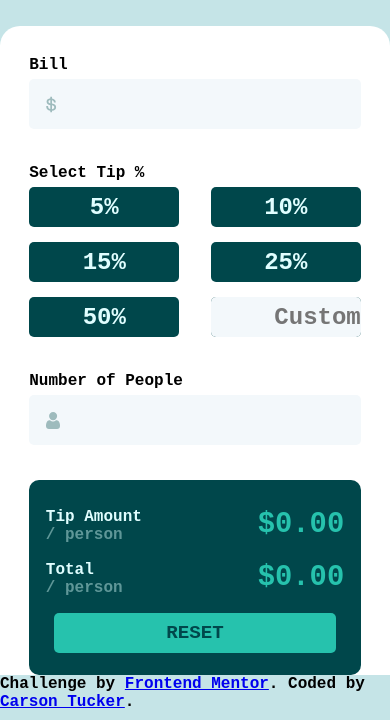
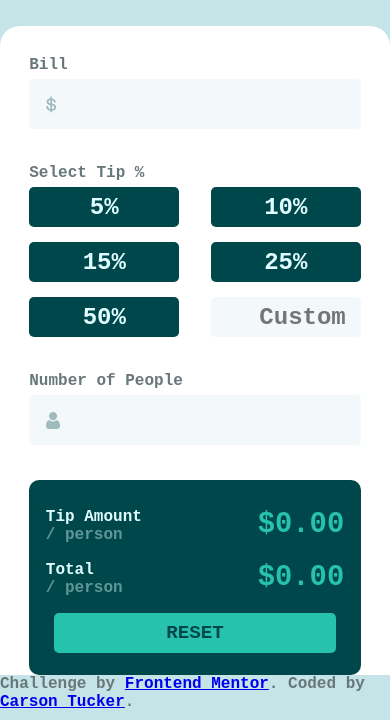
Before and after one commit to MixedCatfood/tip-calculator-app-main, a plain HTML site: page index.html in a window 390 px wide. Shown: the part 124-844 px from the top of the page. Drawn offline with Linux system fonts and the light colour scheme.

Commit message:
finished styling for mobile

```diff
--- a/index.html
+++ b/index.html
@@ -32,7 +32,7 @@
           <div class="buttonDiv left-column"><button class="tipAmountButton">15%</button></div>
           <div class="buttonDiv right-column"><button class="tipAmountButton">25%</button></div>
           <div class="buttonDiv left-column"><button class="tipAmountButton">50%</button></div>
-          <div class="buttonDiv right-column"><input class="tipAmountButton" id="customTip" type="text" placeholder="Custom" ></div>
+          <div class="right-column"><input class="tipAmountButton" id="customTip" type="text" placeholder="Custom" ></div>
         </div>
     </div>
     <div id="numberOfPeople" class="userInputContainer">
--- a/styleSmall.css
+++ b/styleSmall.css
@@ -4,6 +4,7 @@
         margin: 0px;
         font-family: 'Space Mono', monospace;
         font-weight: 700;
+        color: rgba(104,119,122,255);
     }
 
     #appbody {
@@ -103,6 +104,11 @@
         text-align: right;
         border-radius: 5px;
         border: none;
+        height: 40px;
+        width: 150px;
+        font-size: 1.5rem;
+        box-sizing: border-box;
+        padding-right: 15px;
     }
     #output {
         width: 85%;
```
